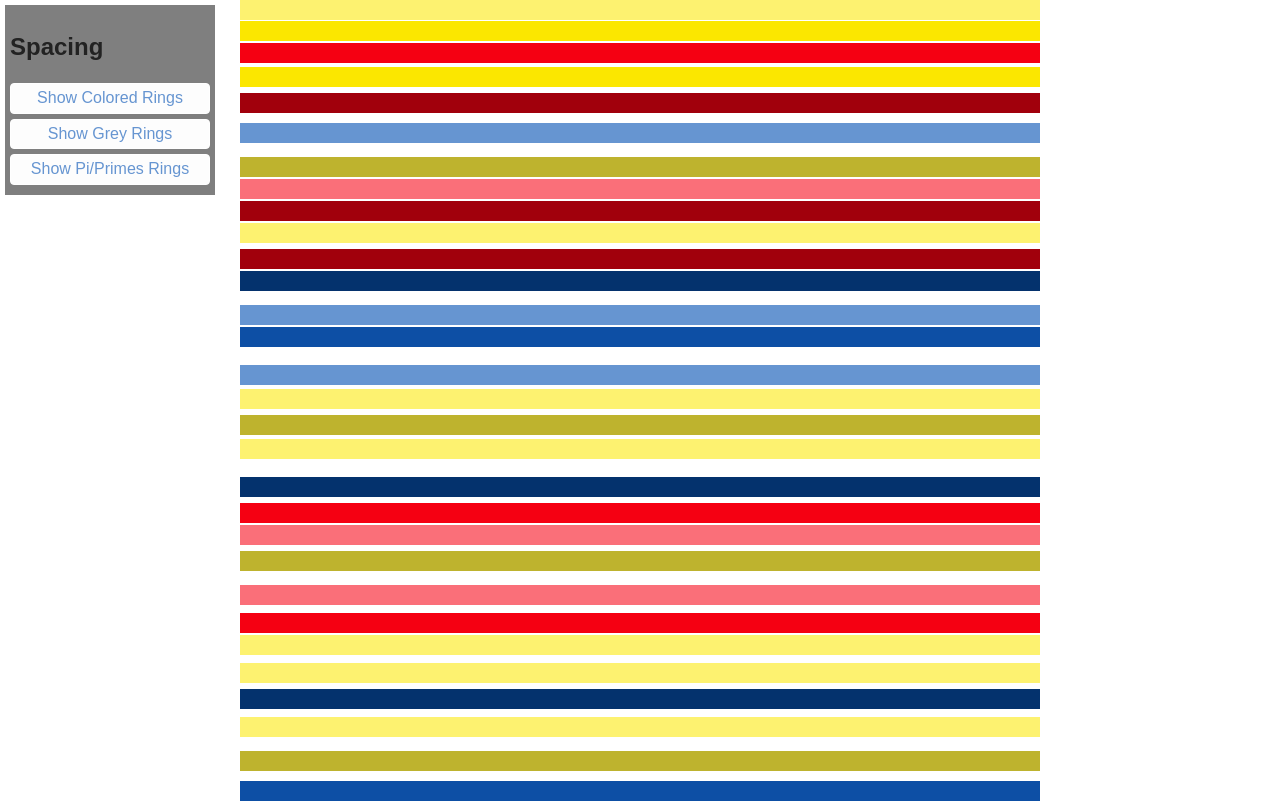
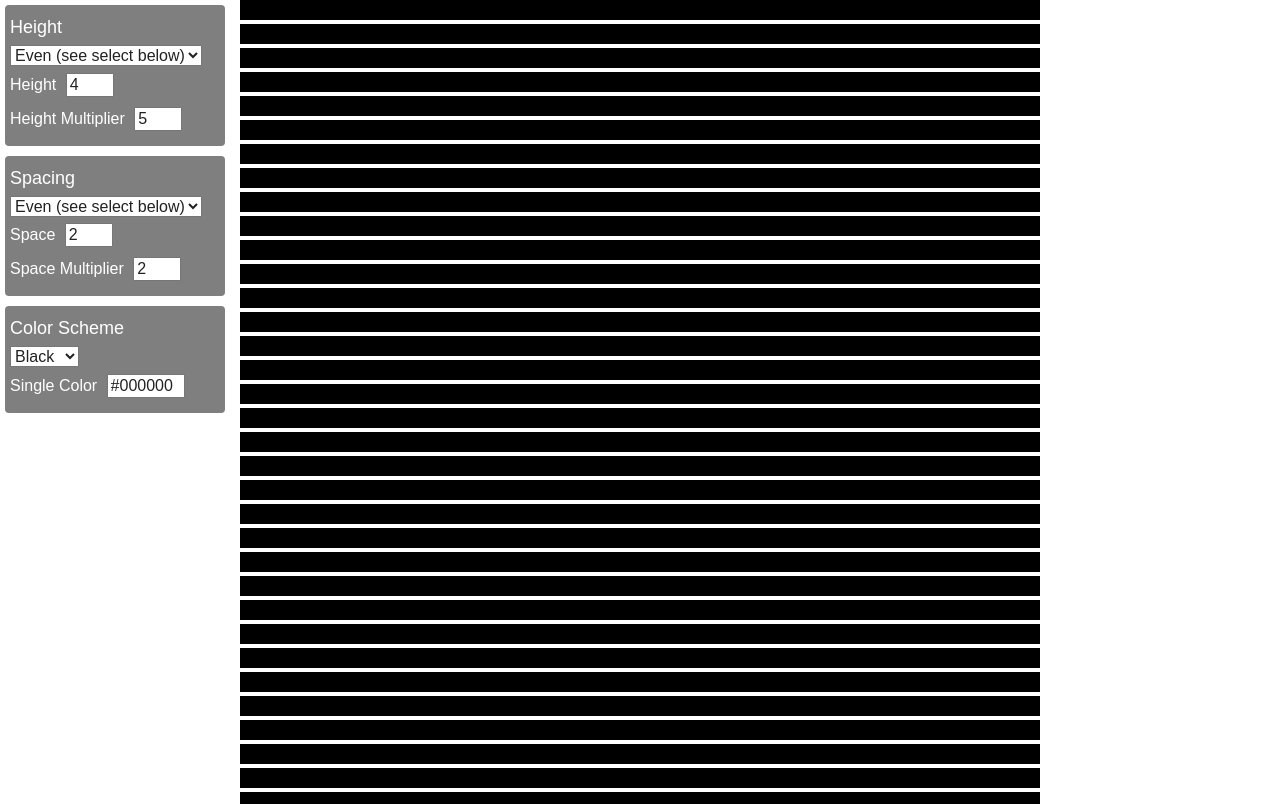
Before and after one commit to ahsquared/TattooRings, a plain HTML site: page index.html in a window 1280 px wide. Shown: the top 804 px of the page. Drawn offline with Linux system fonts and the light colour scheme.

Commit message:
modularized the height, spacing and colour changes
Working to making all settings interchangeable to get lots of variations
happening

```diff
--- a/css/main.css
+++ b/css/main.css
@@ -64,6 +64,22 @@ textarea {
 	margin: 0 auto;
 	position: relative;
 }
+h2 {
+    margin: 0 0 5px 0;
+    font-size: 18px;
+    font-weight: normal;
+    color: #fff;
+}
+label {
+    color: #fff;
+}
+input[type=text] {
+    width: 40px;
+    margin: 5px;
+}
+#single-color {
+    width: 70px;
+}
 #trees {
 	display: none;
 	background: url("../img/trees.png") no-repeat top left;
@@ -83,10 +99,15 @@ textarea {
     position: fixed;
     top: 5px;
     left: 5px;
-    background: rgba(0, 0, 0, 0.5);
-    width: 200px;
-    padding: 5px;
+    width: 220px;
 }
+    #btn-container .section {
+        background: rgba(0, 0, 0, 0.5);
+        border-radius: 4px;
+        margin-bottom: 10px;
+        padding: 10px 5px;
+    }
+
 .btn {
     background: #fdfdfd;
     color: #6695D1;
--- a/index.html
+++ b/index.html
@@ -20,10 +20,48 @@
         <div id="trees"></div>
     </div>
     <div id="btn-container">
+        <div class="section">
+            <h2>Height</h2>
+            <select id="height">
+                <option value="even">Even (see select below)</option>
+                <option value="e">Digits of Natural e</option>
+                <option value="primes">Digits Prime Numbers</option>
+                <option value="pi">Digits of Pi</option>
+            </select>
+            <label>Height</label>
+            <input id="height-amount" type="text" value="4" />
+            <br />
+            <label>Height Multiplier</label>
+            <input id="height-multiplier" type="text" value="5" />
+        </div>
+        <div class="section">
+
             <h2>Spacing</h2>
-            <div class="btn clr">Show Colored Rings</div>
-            <div class="btn grey">Show Grey Rings</div>
-            <div class="btn pi-primes">Show Pi/Primes Rings</div>
+            <select id="spacing">
+                <option value="even">Even (see select below)</option>
+                <option value="e">Digits of Natural e</option>
+                <option value="primes">Digits Prime Numbers</option>
+                <option value="pi">Digits of Pi</option>
+            </select>
+            <label>Space</label>
+            <input id="space-amount" type="text" value="2" />
+            <br />
+            <label>Space Multiplier</label>
+            <input id="space-multiplier" type="text" value="2" />
+        </div>
+        <div class="section">
+
+            <h2>Color Scheme</h2>
+            <select id="colors">
+                <option value="black">Black</option>
+                <option value="grey">Grey</option>
+                <option value="single">Single</option>
+                <option value="color">Colors</option>
+            </select>
+            <br />
+            <label>Single Color</label>
+            <input id="single-color" type="text" value="#000000" />
+        </div>
     </div>
     <script src="js/vendor/jquery-1.9.1.min.js"></script>
 
--- a/js/main.js
+++ b/js/main.js
@@ -1,11 +1,11 @@
-$(function() {
+$(function () {
     rings.init();
-	rings.showColoredRings();
-	rings.setupButtons();
+    rings.initRings();
+    rings.setupControls();
 });
 var rings = {
-	pi: 	"314159265358979323846264338327950288419716939937510",
-	e: 		"271828182845904523536028747135266249775724709369995",
+    pi: "314159265358979323846264338327950288419716939937510",
+    e: "271828182845904523536028747135266249775724709369995",
     primes: "012357111317192329313741434753596167717379838997101",
     colors: ["#FB9B00", "#FBE700", "#BEB32E", "#FDF270", "#F50012", "#A1000C", "#FA6F79", "#0D4FA5", "#04326D", "#6695D1"],
     piArray: [],
@@ -20,51 +20,129 @@ var rings = {
         this.eArray = this.e.split("");
         this.primesArray = this.primes.split("");
         this.numRings = Math.min(this.piArray.length, this.eArray.length, this.primesArray.length);
+    },
+    initRings: function () {
         this.ringContainer = $('<div id="rings"></div>');
+        this.generateRings();
+        this.changeHeight();
+        this.changeSpacing();
+        this.changeColors();
     },
-	setupButtons: function () {
-		$('.clr').on('click', rings.showColoredRings);
-		$('.grey').on('click', rings.showGreyRings);
-		$('.pi-primes').on('click', rings.showPiPrimesRings);
+    setupControls: function () {
+        $('#height, #height-amount, #height-multiplier').on('change', function () {
+            rings.changeHeight();
+        });
+        $('#spacing, #space-amount, #space-multiplier').on('change', function () {
+            rings.changeSpacing();
+        });
+        $('#colors, #single-color').on('change', function () {
+            rings.changeColors();
+        });
     },
     generateRings: function (ht, space, op, clr) {
+        for (var i = 0; i < rings.numRings; i++) {
             var ring = $('<div class="ring"></div>');
-		ring.height(ht).css({
-			'marginBottom': space + 'px',
-			'opacity': op,
-			'backgroundColor': clr
+            ring.appendTo(this.ringContainer);
+        }
+        this.ringContainer.appendTo($('#container'));
+    },
+    changeHeight: function () {
+        var val = $('#height').val();
+        var ht = parseInt($('#height-amount').val());
+        var mult = parseInt($('#height-multiplier').val());
+        switch (val) {
+            case "even":
+                ht = ht;
+                break;
+            case "e":
+                ht = this.eArray;
+                break;
+            case "pi":
+                ht = this.piArray;
+                break;
+            case "primes":
+                ht = this.primesArray;
+                break;
+        }
+        if (Array.isArray(ht)) {
+            for (var i = 0; i < this.numRings; i++) {
+                $('.ring').eq(i).height(ht[i] * mult);
+            }
+        } else {
+            $('.ring').height(ht * mult);
+        }
+
+    },
+    changeSpacing: function () {
+        var val = $('#spacing').val();
+        var space = parseInt($('#space-amount').val());
+        var mult = parseInt($('#space-multiplier').val());
+        switch (val) {
+            case "even":
+                space =  space;
+                break;
+            case "e":
+                space = this.eArray;
+                break;
+            case "pi":
+                space = this.piArray;
+                break;
+            case "primes":
+                space = this.primesArray;
+                break;
+        }
+        if (Array.isArray(space)) {
+            for (var i = 0; i < this.numRings; i++) {
+                $('.ring').eq(i).css({
+                    "marginBottom": Math.max(space[i] * mult, 1) + "px"
                 });
-		ring.appendTo(this.ringContainer);
+            }
+        } else {
+            $('.ring').css({
+                "marginBottom": Math.max(space * mult, 1) + "px"
+            });
+        }
+
     },
-	showGreyRings: function() {
-		console.log('show grey rings');
-		$('#rings').empty();
-		for (var i=0; i < rings.numRings; i++) {
-			var ht = rings.piArray[i] * rings.ringHtMultiplier;
-			var space = Math.max(rings.primesArray[i] * rings.spaceHtMultiplier, 1);
-			var opacity = rings.piArray[i] * 0.1;
-			rings.generateRings(20, space, opacity, "#000000");
+    changeColors: function (val) {
+        var val = $('#colors').val();
+        var color;
+        switch (val) {
+            case "black":
+                color = "#000000"
+                break;
+            case "grey":
+                color = this.eArray;
+                break;
+            case "single":
+                color = $('#single-color').val();
+                break;
+            case "color":
+                color = this.colors;
+                break;
         }
-		rings.ringContainer.appendTo($('#container'));
-	},
-	showColoredRings: function() {
-		$('#rings').empty();
-		for (var i=0; i < rings.numRings; i++) {
-			var ht = rings.piArray[i] * rings.ringHtMultiplier;
-			var space = Math.max(rings.primesArray[i] * rings.spaceHtMultiplier, 1);
-			var color = rings.colors[rings.piArray[i]];
-			rings.generateRings(20, space, 1, color);
+        if (Array.isArray(color) && val === "color") {
+            for (var i = 0; i < this.numRings; i++) {
+                var clr = this.colors[this.piArray[i]];
+                $('.ring').eq(i).css({
+                    "backgroundColor": clr,
+                    "opacity": 1
+                });
             }
-		rings.ringContainer.appendTo($('#container'));
-	},
-	showPiPrimesRings: function() {
-		$('#rings').empty();
-		for (var i=0; i < rings.numRings; i++) {
-			var ht = rings.piArray[i] * rings.ringHtMultiplier;
-			var space = Math.max(rings.primesArray[i] * rings.spaceHtMultiplier, 1);
-			var color = rings.colors[rings.piArray[i]];
-			rings.generateRings(ht, space, 1, "#000000");
+        } else if (Array.isArray(color) && val === "grey") {
+            for (var i = 0; i < this.numRings; i++) {
+                var opacity = (this.piArray[i] * 0.1) + 0.1;
+                $('.ring').eq(i).css({
+                    "backgroundColor": "#000000",
+                    "opacity": opacity
+                });
             }
-		rings.ringContainer.appendTo($('#container'));
+        } else {
+            $('.ring').css({
+                "backgroundColor": color,
+                "opacity": 1
+            });
+        }
+
     },
 }
```
Lines whose indentation alone changed are shown as unchanged.
